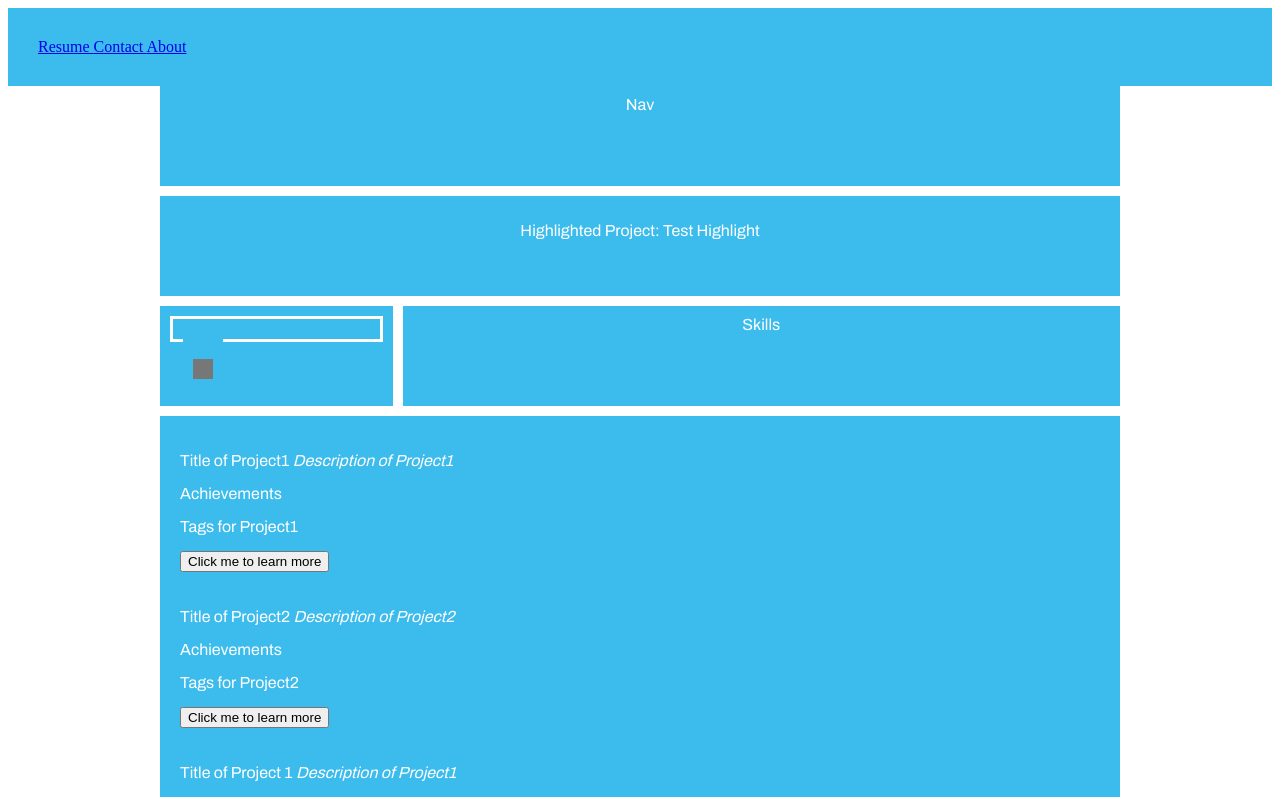
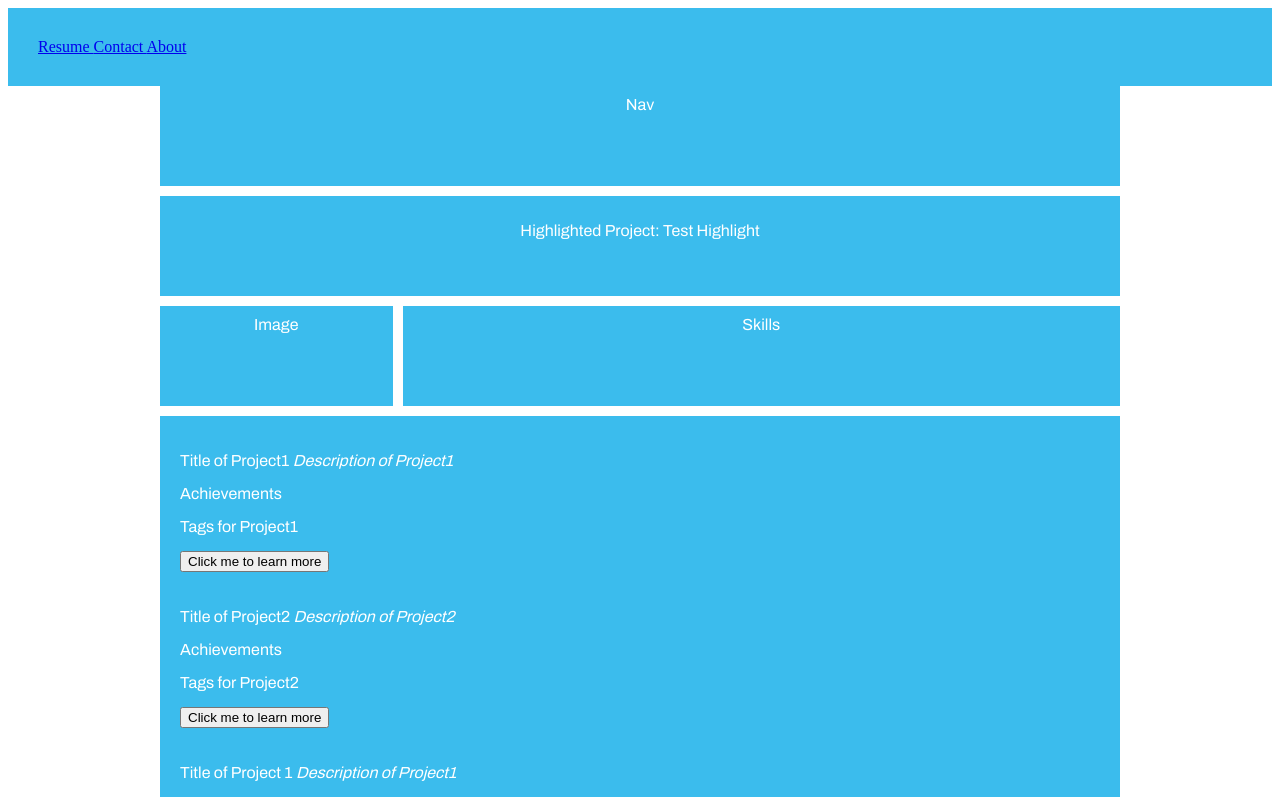
Before and after one commit to taroyamashita/angulares, an Angular app in the folder angular4app/: page /home in a window 1280 px wide. Shown: the top 797 px of the page. Built offline with nearby package versions, Linux system fonts and the light colour scheme.

Commit message:
implement pixi component

```diff
--- a/angular4app/src/app/about/about.component.html
+++ b/angular4app/src/app/about/about.component.html
@@ -1,3 +1,4 @@
+<div>
     <div class="maincontainer">
         <div class="thecard">
           <div class="thefront">
@@ -10,3 +11,4 @@
 
         </div>
       </div>
+</div>
--- a/angular4app/src/app/app.module.ts
+++ b/angular4app/src/app/app.module.ts
@@ -8,6 +8,7 @@ import { ProjectComponentComponent } from './project-component/project-component
 import { MainComponent } from './main/main.component';
 import { FormComponent } from './form/form.component';
 import { AboutComponent } from './about/about.component';
+import { PixiComponent } from './pixi/pixi.component';
 
 
 
@@ -22,6 +23,7 @@ import { AboutComponent } from './about/about.component';
     MainComponent,
     FormComponent,
     AboutComponent,
+    PixiComponent,
   ],
   imports: [
     BrowserModule,
--- a/angular4app/src/app/main/main.component.html
+++ b/angular4app/src/app/main/main.component.html
@@ -9,12 +9,7 @@
     <section>Skills</section>
 
     <aside>
-       <div class="maincontainer">
-         <div class ="thecard">
-           <div class = "thefront"></div>
-           <div class = "theback"></div>
-         </div>
-       </div>
+       Image
     </aside>
     <footer>Copyright Taro Yamashita 2018</footer>
 </div>
--- /dev/null
+++ b/angular4app/src/app/pixi/pixi.component.html
@@ -0,0 +1,3 @@
+<p>
+  pixi works!
+</p>
--- /dev/null
+++ b/angular4app/src/app/pixi/pixi.component.ts
@@ -0,0 +1,15 @@
+import { Component, OnInit } from '@angular/core';
+
+@Component({
+  selector: 'app-pixi',
+  templateUrl: './pixi.component.html',
+  styleUrls: ['./pixi.component.css']
+})
+export class PixiComponent implements OnInit {
+
+  constructor() { }
+
+  ngOnInit() {
+  }
+
+}
```
Also changed, not shown: angular4app/src/app/pixi/pixi.component.css (added), 1 other file (tests, documents, lock files or other folders). Lines whose indentation alone changed are shown as unchanged.
